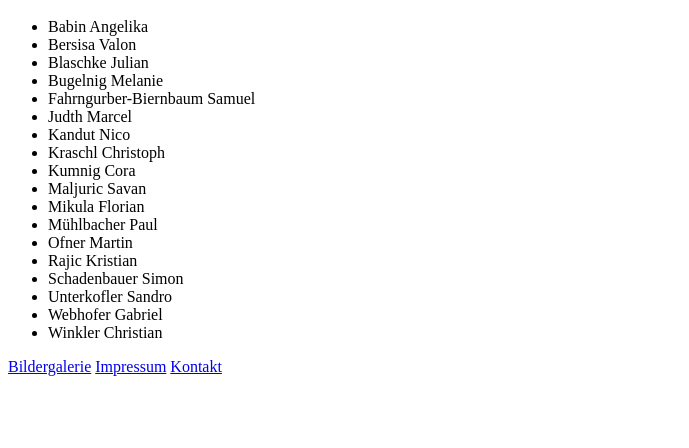
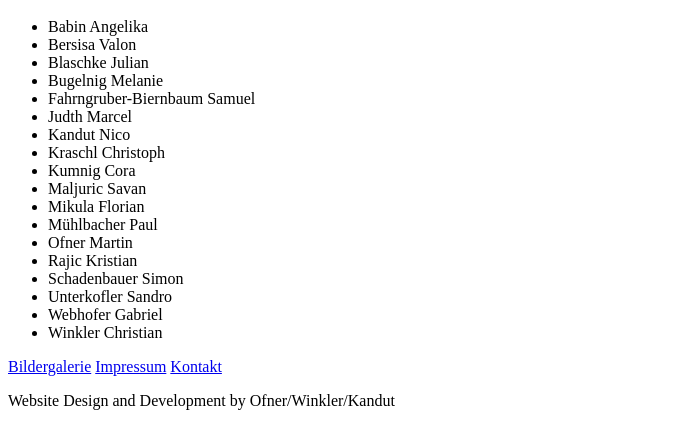
Before and after one commit to Doc313131/Doc313131.github.io, a website: page index.html in a window 1280 px wide. Shown: the part 48-496 px from the top of the page, without its empty margins (0-689 px from the left). Drawn offline with Linux system fonts and the light colour scheme.

Commit message:
Update index.html

```diff
--- a/index.html
+++ b/index.html
@@ -5,7 +5,7 @@
   <li>Bersisa Valon</li>
   <li>Blaschke Julian</li>
   <li>Bugelnig Melanie</li>
-  <li>Fahrngurber-Biernbaum Samuel</li>
+  <li>Fahrngruber-Biernbaum Samuel</li>
   <li>Judth Marcel</li>
   <li>Kandut Nico</li>
   <li>Kraschl Christoph</li>
@@ -24,3 +24,5 @@
 
 <a href="impressum.html">Impressum</a>
 <a href="Kontakt.html">Kontakt</a>
+</br>
+<p>Website Design and Development by Ofner/Winkler/Kandut</p>
```
